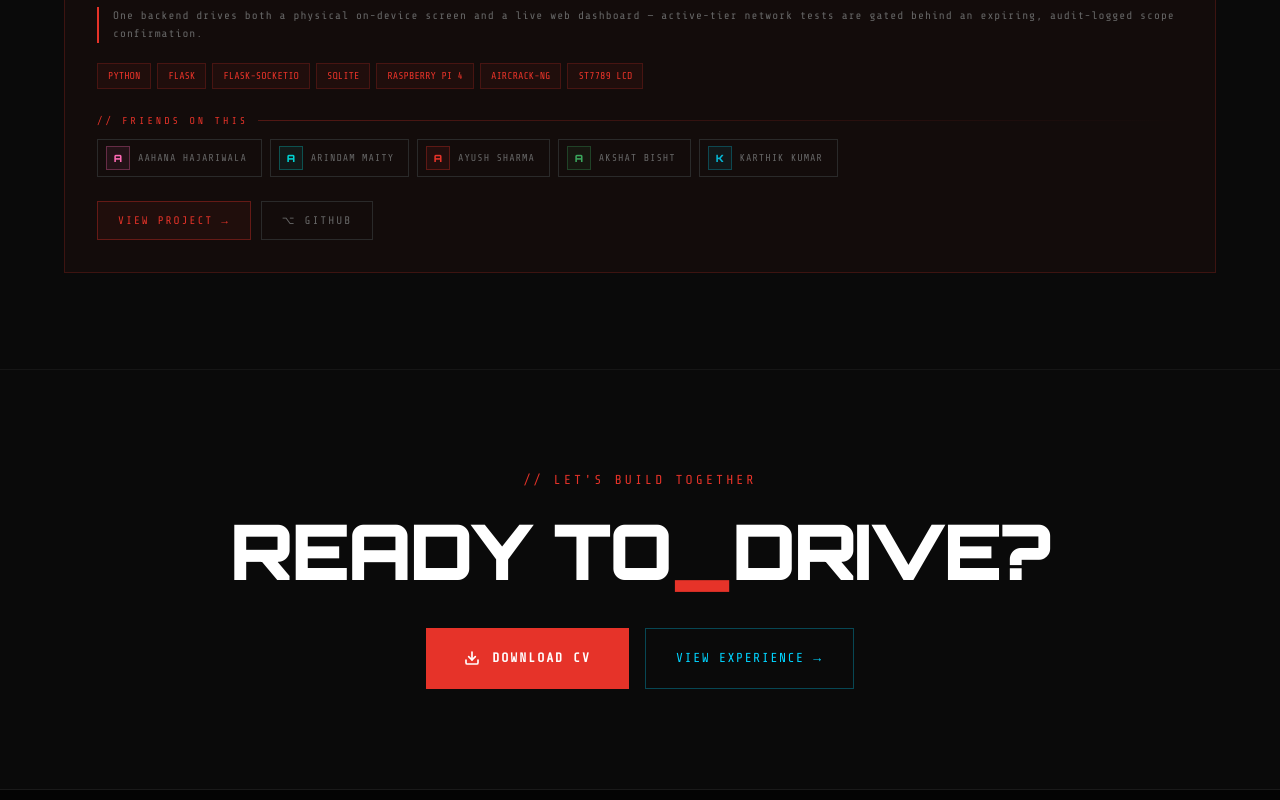
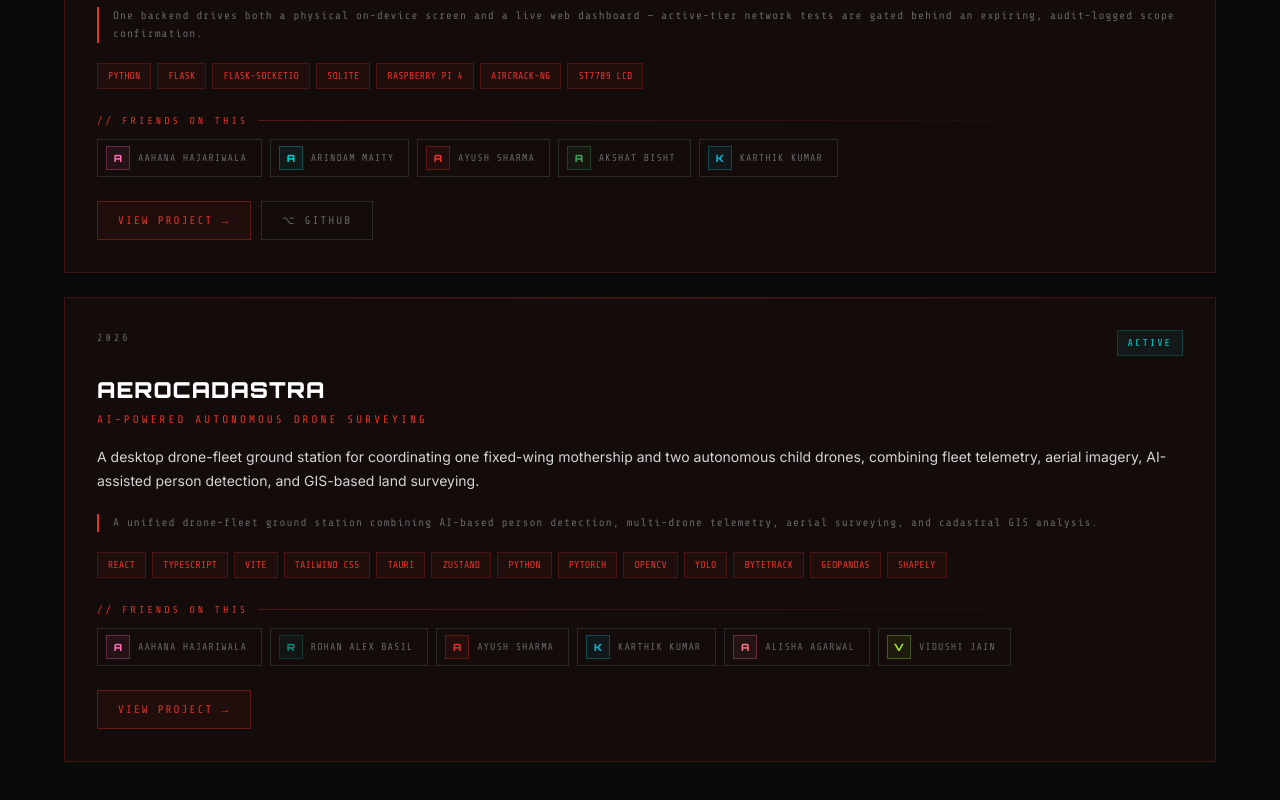
Before and after one commit to Maskedhelp2/webpage, a Next.js app: page / in a window 1280 px wide. Shown: the part 4957-5757 px from the top of the page. Built offline with nearby package versions, Linux system fonts and the light colour scheme.

Commit message:
Added friends and aerocadastra card

```diff
--- a/src/data/projects.ts
+++ b/src/data/projects.ts
@@ -35,7 +35,7 @@ export const projects: Project[] = [
     description: 'Real-time SLAM pipeline using 2D LiDAR with a custom-built 3D module for full volumetric point-cloud generation in unknown environments.',
     longDescription: 'Designed and implemented a real-time SLAM (Simultaneous Localization and Mapping) pipeline using 2D LiDAR sensors, enabling a mobile robot to autonomously map and navigate unknown environments. Extended the system with a custom-fabricated 3D LiDAR module — achieved full volumetric point-cloud generation by mechanically rotating a 2D sensor and fusing scan data across axes. Integrated ROS2, pose-graph optimization, and sensor-fusion algorithms to achieve sub-centimetre mapping accuracy in dynamic indoor environments.',
     stack: ['ROS2', 'PYTHON', 'C++', 'PCL', 'SLAM TOOLBOX', 'RPLIDAR'],
-    team: ['Karthik Kumar'],
+    team: ['Karthik Kumar', 'Aahana Hajariwala', 'Rohan Alex Basil', 'Sparsh Tyagi'],
     highlight: 'Sub-centimetre mapping accuracy using a DIY 3D LiDAR built from a rotating 2D sensor.',
   },
   {
@@ -63,4 +63,36 @@ export const projects: Project[] = [
     team: ['Arindam Maity', 'Ayush Sharma', 'Akshat Bisht', 'Karthik Kumar', 'Aahana Hajariwala'],
     highlight: 'One backend drives both a physical on-device screen and a live web dashboard — active-tier network tests are gated behind an expiring, audit-logged scope confirmation.',
   },
+
+
+  {
+    slug: 'aerocadastra',
+    name: 'AEROCADASTRA',
+    subtitle: 'AI-POWERED AUTONOMOUS DRONE SURVEYING',
+    year: '2026',
+    status: 'ACTIVE',
+    description:
+      'A desktop drone-fleet ground station for coordinating one fixed-wing mothership and two autonomous child drones, combining fleet telemetry, aerial imagery, AI-assisted person detection, and GIS-based land surveying.',
+    longDescription:
+      'AeroCadastra is a desktop ground station concept designed to coordinate a three-drone fleet consisting of one fixed-wing mothership and two autonomous child drones. The system brings fleet monitoring, multiple video feeds, shared telemetry, and AI-assisted aerial surveying into a unified interface. Its planned geospatial workflow uses GIS tools to analyze surveyed land parcels and compare cadastral boundaries. The computer-vision pipeline includes YOLO-based person detection and ByteTrack tracking for image and video inference. Live drone-camera integration, real-drone validation, and GNSS-based georeferencing remain future integration steps.',
+    stack: [
+      'REACT',
+      'TYPESCRIPT',
+      'VITE',
+      'TAILWIND CSS',
+      'TAURI',
+      'ZUSTAND',
+      'PYTHON',
+      'PYTORCH',
+      'OPENCV',
+      'YOLO',
+      'BYTETRACK',
+      'GEOPANDAS',
+      'SHAPELY',
+    ],
+    team: ['Karthik Kumar', 'Aahana Hajariwala', 'Rohan Alex Basil', 'Alisha Agarwal', 'Ayush Sharma', 'Vidushi Jain'],
+    highlight:
+      'A unified drone-fleet ground station combining AI-based person detection, multi-drone telemetry, aerial surveying, and cadastral GIS analysis.',
+  },
+
 ]
--- a/src/data/team.ts
+++ b/src/data/team.ts
@@ -154,4 +154,37 @@ export const team: TeamMember[] = [
     accentFaint: 'rgba(6,182,212,0.07)',
     accentDim: 'rgba(6,182,212,0.3)',
   },
+
+
+  {
+    slug: 'alisha',
+    name: 'ALISHA AGARWAL',
+    firstName: 'ALISHA',
+    lastName: 'AGARWAL',
+    role: '3D MODELLER // AEROCADASTRA',
+    eyebrow: 'FRIENDS // AEROCADASTRA PROJECT',
+    bio: 'Alisha Agarwal is a contributor to the AeroCadastra project, focusing on 3D modelling and the visual design of project components. Her work helps bring the project’s concepts to life through detailed three-dimensional models, supporting the development and visualization of its aerial surveying and drone-fleet systems.',
+    skills: ['3D MODELLING', '3D VISUALIZATION', 'SPATIAL DESIGN', 'AEROCADASTRA'],
+    funFact: 'Turns ideas and concepts into three-dimensional models, helping transform a project vision into something you can see.',
+    accent: '#fb7185',
+    accentGlow: 'rgba(251,113,133,0.35)',
+    accentFaint: 'rgba(251,113,133,0.07)',
+    accentDim: 'rgba(251,113,133,0.3)',
+  },
+  {
+    slug: 'vidushi',
+    name: 'VIDUSHI JAIN',
+    firstName: 'VIDUSHI',
+    lastName: 'JAIN',
+    role: 'SOFTWARE CONTRIBUTOR // AEROCADASTRA',
+    eyebrow: 'FRIENDS // AEROCADASTRA PROJECT',
+    bio: 'Vidushi Jain is a contributor to the AeroCadastra project, supporting its software development and implementation. Her contributions help bring the project’s software components together, supporting the development of a unified system for drone-fleet coordination and aerial surveying.',
+    skills: ['SOFTWARE DEVELOPMENT', 'SOFTWARE INTEGRATION', 'PROBLEM SOLVING', 'AEROCADASTRA'],
+    funFact: 'Believes that great software is built through collaboration, thoughtful problem-solving, and turning ideas into working solutions.',
+    accent: '#a3e635',
+    accentGlow: 'rgba(163,230,53,0.35)',
+    accentFaint: 'rgba(163,230,53,0.07)',
+    accentDim: 'rgba(163,230,53,0.3)',
+  },
+
 ]
```
Also changed, not shown: src/app/projects/aerocadastra/page.tsx (added), 1 other file (tests, documents, lock files or other folders).
